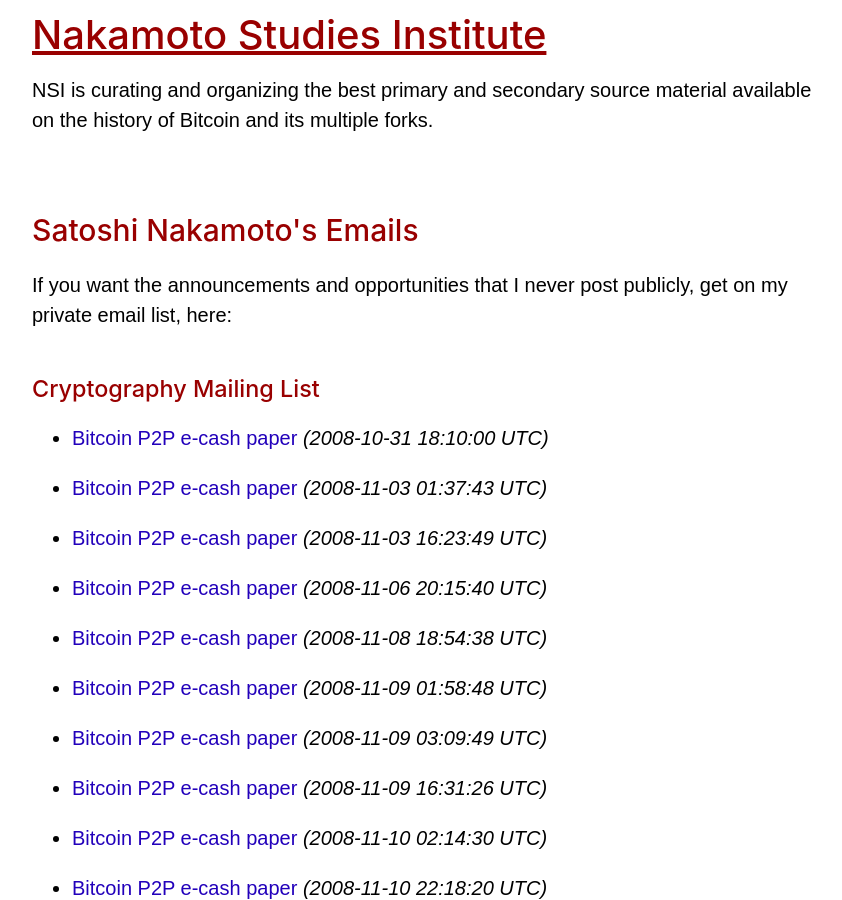
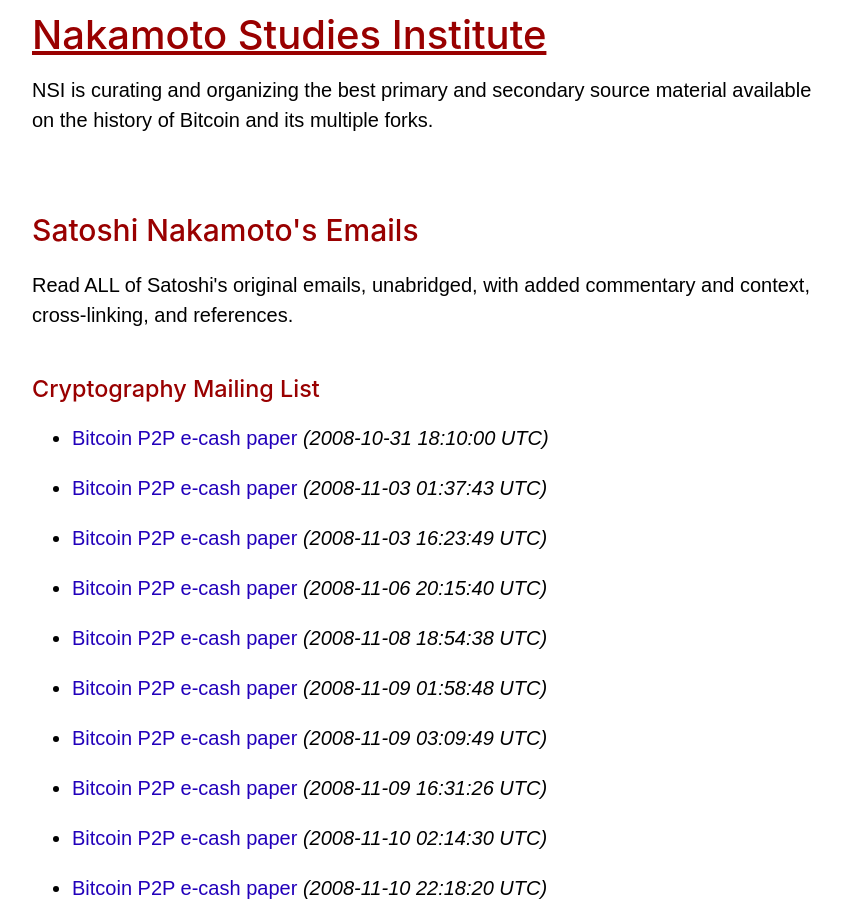
Before and after one commit to nakamotostudies/nakamotostudies.github.io, a Jekyll site: the page built from index.md, in a window 1280 px wide and 900 px high. Shown: the whole window, without its empty margins (58-900 px from the left). Built offline with Jekyll 4.4.1, drawn with Linux system fonts in a browser that asks for light colours.

Commit message:
Update index.md

```diff
--- a/index.md
+++ b/index.md
@@ -8,7 +8,7 @@ title: Nakamoto Studies Institute
 <section id="list">
 <h2>Satoshi Nakamoto's Emails </h2>
 <p>
-If you want the announcements and opportunities that I never post publicly, get on my private email list, here:
+Read ALL of Satoshi's original emails, unabridged, with added commentary and context, cross-linking, and references.
 </p>
 
 <h3>Cryptography Mailing List</h3>
```
